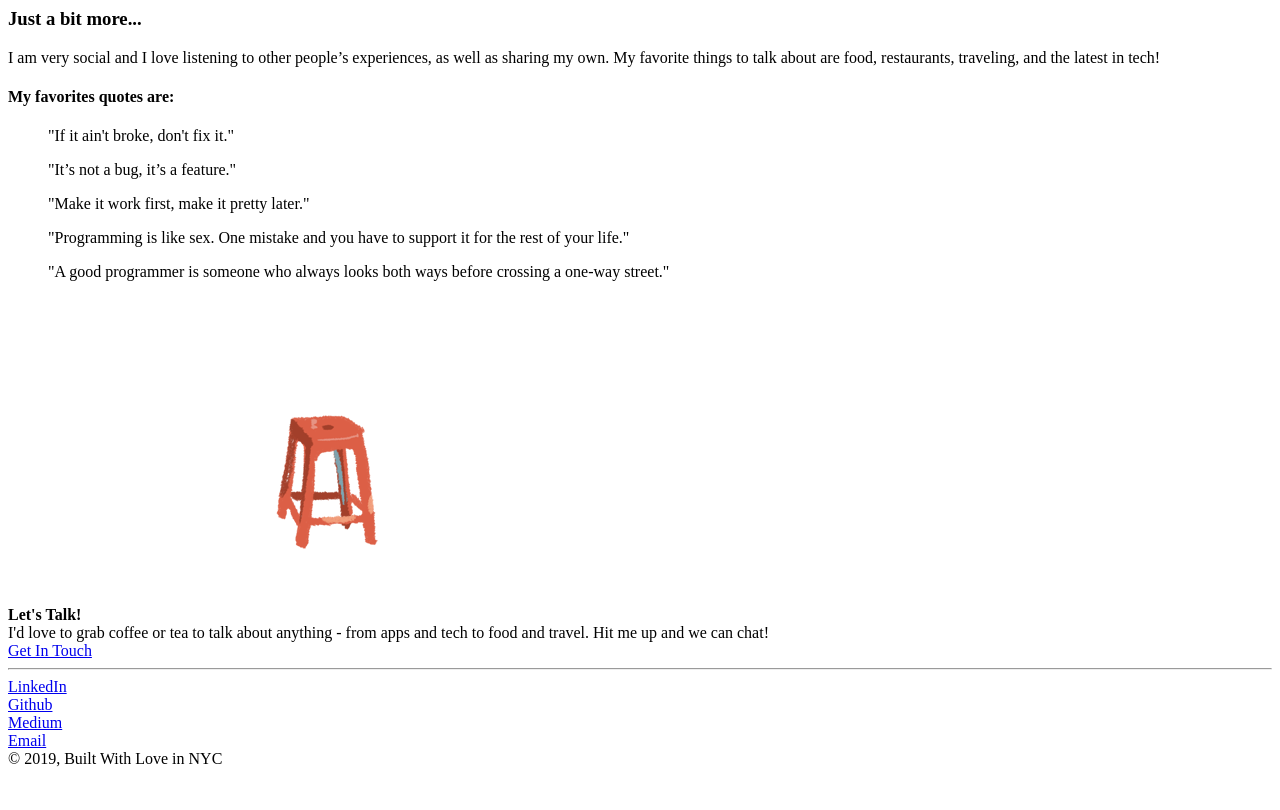
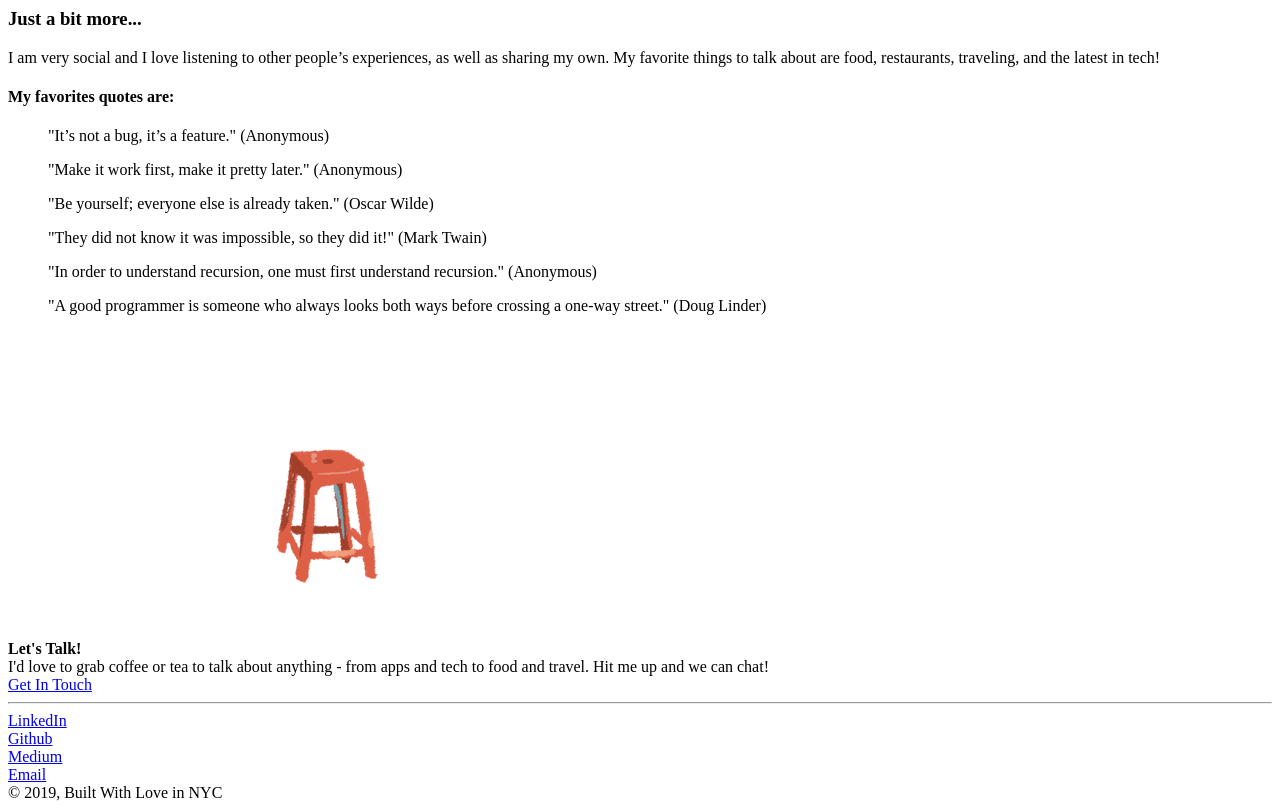
Before and after one commit to linh4/PersonalSite, a Gatsby site: page /about in a window 1280 px wide. Shown: the part 5560-6370 px from the top of the page. Before the commit the page ends 6336 px from the top, so only its background shows below. Built offline with nearby package versions, Linux system fonts and the light colour scheme; Gatsby itself is replaced by a stand-in of ours.

Commit message:
blockquote

```diff
--- a/src/pages/about.js
+++ b/src/pages/about.js
@@ -24,7 +24,6 @@ const About = () => (
           </div>
         </div>
       </div>
-      <div className="about-middl"></div>
       <div className="about-middle-next">
         <div className="ab-img-left">
           <img src={ca} alt="yosemite in CA"/>
@@ -60,11 +59,12 @@ const About = () => (
           <h3>Just a bit more...</h3>
           <p>I am very social and I love listening to other people’s experiences, as well as sharing my own.  My favorite things to talk about are food, restaurants, traveling, and the latest in tech!</p>
           <h4>My favorites quotes are:</h4>
-          <blockquote>"If it ain't broke, don't fix it."</blockquote>
-          <blockquote>"It’s not a bug, it’s a feature."</blockquote>
-          <blockquote>"Make it work first, make it pretty later."</blockquote>
-          <blockquote>"Programming is like sex. One mistake and you have to support it for the rest of your life."</blockquote>
-          <blockquote>"A good programmer is someone who always looks both ways before crossing a one-way street."</blockquote>
+          <blockquote>"It’s not a bug, it’s a feature." (Anonymous)</blockquote>
+          <blockquote>"Make it work first, make it pretty later." (Anonymous)</blockquote>
+          <blockquote>"Be yourself; everyone else is already taken." (Oscar Wilde)</blockquote>
+          <blockquote>"They did not know it was impossible, so they did it!" (Mark Twain)</blockquote>
+          <blockquote>"In order to understand recursion, one must first understand recursion." (Anonymous)</blockquote>
+          <blockquote>"A good programmer is someone who always looks both ways before crossing a one-way street." (Doug Linder)</blockquote>
         </div>
       </div>
     </Layout>
```
Also changed, not shown: src/styles/about.css (+1 -8 lines).
